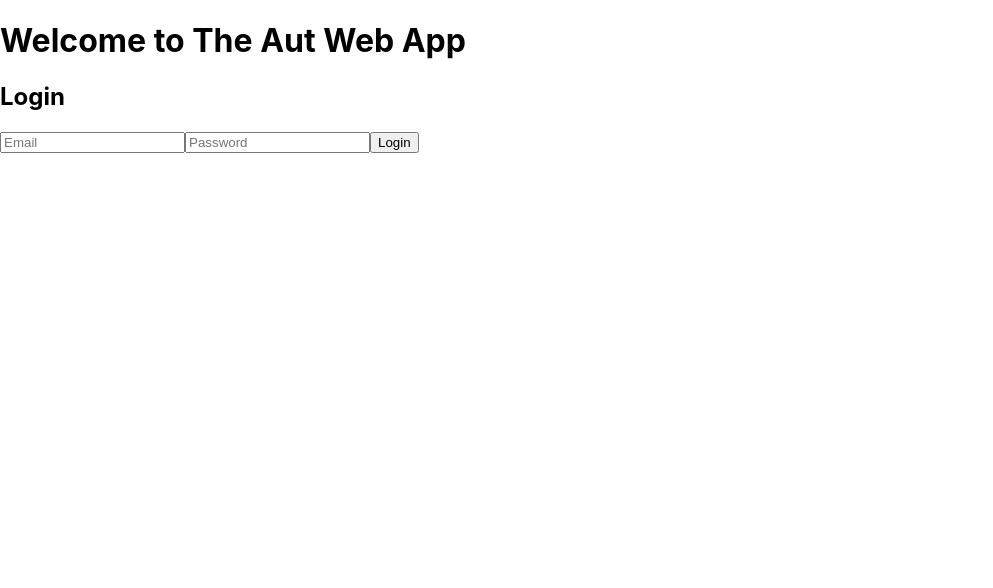
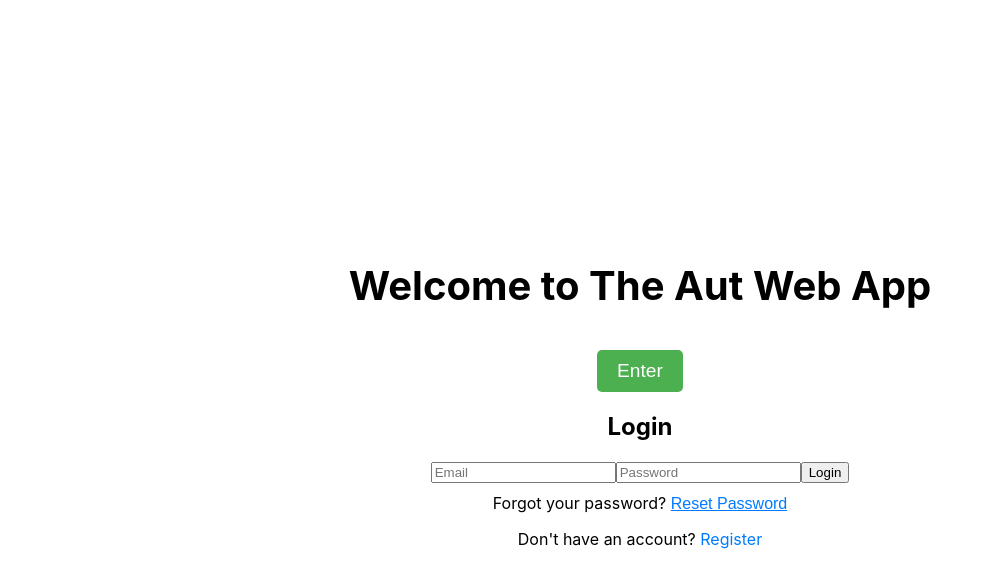
Before and after one commit to vst2213/AUT-Plus, a React (Create React App) app in the folder autplus/: page /login in a window 1280 px wide. Shown: the top 588 px of the page, without its empty margins (0-993 px from the left). Built offline with nearby package versions, Linux system fonts and the light colour scheme.

Commit message:
Added forget password and made it look better

```diff
--- a/autplus/src/App.css
+++ b/autplus/src/App.css
@@ -1,38 +1,30 @@
-.App {
+/* App.css */
+
+.container {
+  display: flex;
+  flex-direction: column;
+  justify-content: center;
+  align-items: center;
+  height: 100vh; /* Full viewport height */
   text-align: center;
 }
 
-.App-logo {
-  height: 40vmin;
-  pointer-events: none;
+.welcome-text {
+  font-size: 2.5rem;
+  margin-bottom: 20px;
 }
 
-@media (prefers-reduced-motion: no-preference) {
-  .App-logo {
-    animation: App-logo-spin infinite 20s linear;
-  }
+.enter-button {
+  padding: 10px 20px;
+  font-size: 1.2rem;
+  background-color: #4CAF50; /* Green background */
+  color: white;
+  border: none;
+  border-radius: 5px;
+  cursor: pointer;
+  margin-top: 20px;
 }
 
-.App-header {
-  background-color: #282c34;
-  min-height: 100vh;
-  display: flex;
-  flex-direction: column;
-  align-items: center;
-  justify-content: center;
-  font-size: calc(10px + 2vmin);
-  color: white;
+.enter-button:hover {
+  background-color: #45a049; /* Darker green on hover */
 }
-
-.App-link {
-  color: #61dafb;
-}
-
-@keyframes App-logo-spin {
-  from {
-    transform: rotate(0deg);
-  }
-  to {
-    transform: rotate(360deg);
-  }
-}
--- a/autplus/src/App.js
+++ b/autplus/src/App.js
@@ -1,13 +1,27 @@
-import React from "react";
-import { BrowserRouter as Router, Route, Routes } from "react-router-dom";
+import React, { useState } from "react";
+import { BrowserRouter as Router, Route, Routes, Link } from "react-router-dom";
 import Signup from "./Signup";
 import Login from "./Login";
+import "./App.css"; // Import custom CSS for styling
 
 function App() {
+  const [isButtonClicked, setIsButtonClicked] = useState(false);
+
+  const handleButtonClick = () => {
+    setIsButtonClicked(true); // Set the state to true when the button is clicked
+  };
+
   return (
     <Router>
-      <div>
-        <h1>Welcome to The Aut Web App</h1>
+      <div className="container">
+        <h1 className="welcome-text">Welcome to The Aut Web App</h1>
+        {!isButtonClicked && ( // Conditionally render the button if it's not clicked
+          <Link to="/login">
+            <button className="enter-button" onClick={handleButtonClick}>
+              Enter
+            </button>
+          </Link>
+        )}
         <Routes>
           <Route path="/signup" element={<Signup />} />
           <Route path="/login" element={<Login />} />
--- /dev/null
+++ b/autplus/src/Login.css
@@ -0,0 +1,27 @@
+/* Login.css */
+.forgot-password-link {
+    background: none;
+    border: none;
+    color: #007BFF;
+    cursor: pointer;
+    padding: 0;
+    font-size: 1rem;
+    text-decoration: underline;
+  }
+
+  .forgot-password-link:hover {
+    color: #0056b3;
+  }
+
+  p {
+    margin-top: 10px;
+  }
+
+  a {
+    color: #007BFF;
+    text-decoration: none;
+  }
+
+  a:hover {
+    text-decoration: underline;
+  }
--- a/autplus/src/Login.js
+++ b/autplus/src/Login.js
@@ -1,20 +1,24 @@
 import React, { useState } from "react";
-import { signInWithEmailAndPassword } from "firebase/auth"; // Import Firebase sign-in method
-import { auth } from "./firebase"; // Import the Firebase auth instance
+import { Link } from "react-router-dom"; // Import Link for navigation
+import {
+  signInWithEmailAndPassword,
+  sendPasswordResetEmail,
+} from "firebase/auth";
+import { auth } from "./firebase"; // Assuming firebase is configured correctly in firebase.js
+import "./Login.css"; // Import the CSS file
 
 function Login() {
   const [email, setEmail] = useState("");
   const [password, setPassword] = useState("");
-  const [error, setError] = useState(""); // State for error handling
-  const [success, setSuccess] = useState(""); // State for success messages
+  const [error, setError] = useState("");
+  const [success, setSuccess] = useState("");
 
   const handleSubmit = async (e) => {
     e.preventDefault();
-    setError(""); // Clear previous errors
-    setSuccess(""); // Clear previous success message
+    setError("");
+    setSuccess("");
 
     try {
-      // Use Firebase's signInWithEmailAndPassword method
       const userCredential = await signInWithEmailAndPassword(
         auth,
         email,
@@ -23,17 +27,29 @@ function Login() {
       console.log("User logged in:", userCredential.user);
       setSuccess("Login successful!");
     } catch (error) {
-      setError(error.message); // Display error message if login fails
+      setError(error.message);
+    }
+  };
+
+  const handleForgotPassword = async () => {
+    if (!email) {
+      setError("Please enter your email address to reset the password.");
+      return;
+    }
+
+    try {
+      await sendPasswordResetEmail(auth, email);
+      setSuccess("Password reset link sent! Check your email.");
+    } catch (error) {
+      setError(error.message);
     }
   };
 
   return (
     <div>
       <h2>Login</h2>
-      {error && <p style={{ color: "red" }}>{error}</p>}{" "}
-      {/* Show error message */}
-      {success && <p style={{ color: "green" }}>{success}</p>}{" "}
-      {/* Show success message */}
+      {error && <p style={{ color: "red" }}>{error}</p>}
+      {success && <p style={{ color: "green" }}>{success}</p>}
       <form onSubmit={handleSubmit}>
         <input
           type="email"
@@ -51,6 +67,15 @@ function Login() {
         />
         <button type="submit">Login</button>
       </form>
+      <p>
+        Forgot your password?{" "}
+        <button onClick={handleForgotPassword} className="forgot-password-link">
+          Reset Password
+        </button>
+      </p>
+      <p>
+        Don't have an account? <Link to="/signup">Register</Link>
+      </p>
     </div>
   );
 }
--- a/autplus/src/Signup.js
+++ b/autplus/src/Signup.js
@@ -1,6 +1,7 @@
 import React, { useState } from "react";
-import { createUserWithEmailAndPassword } from "firebase/auth"; // Import Firebase auth method
-import { auth } from "./firebase"; // Import the Firebase auth instance
+import { Link } from "react-router-dom"; // Import Link for navigation
+import { createUserWithEmailAndPassword } from "firebase/auth";
+import { auth } from "./firebase"; // Assuming firebase is correctly configured in firebase.js
 
 function Signup() {
   const [email, setEmail] = useState("");
@@ -10,20 +11,19 @@ function Signup() {
 
   const handleSubmit = async (e) => {
     e.preventDefault();
-    setError(""); // Clear previous errors
-    setSuccess(""); // Clear previous success message
+    setError("");
+    setSuccess("");
 
     try {
-      // Use Firebase's createUserWithEmailAndPassword method
       const userCredential = await createUserWithEmailAndPassword(
         auth,
         email,
         password
       );
       console.log("User signed up:", userCredential.user);
-      setSuccess("Sign-up successful!"); // Show success message
+      setSuccess("Signup successful!");
     } catch (error) {
-      setError(error.message); // Set error message if something goes wrong
+      setError(error.message);
     }
   };
 
@@ -49,6 +49,10 @@ function Signup() {
         />
         <button type="submit">Sign Up</button>
       </form>
+      <p>
+        Already have an account? <Link to="/login">Login</Link>
+      </p>{" "}
+      {/* Add this link to redirect to login */}
     </div>
   );
 }
```
Also changed, not shown: autplus/src/Homepage.js (added).
